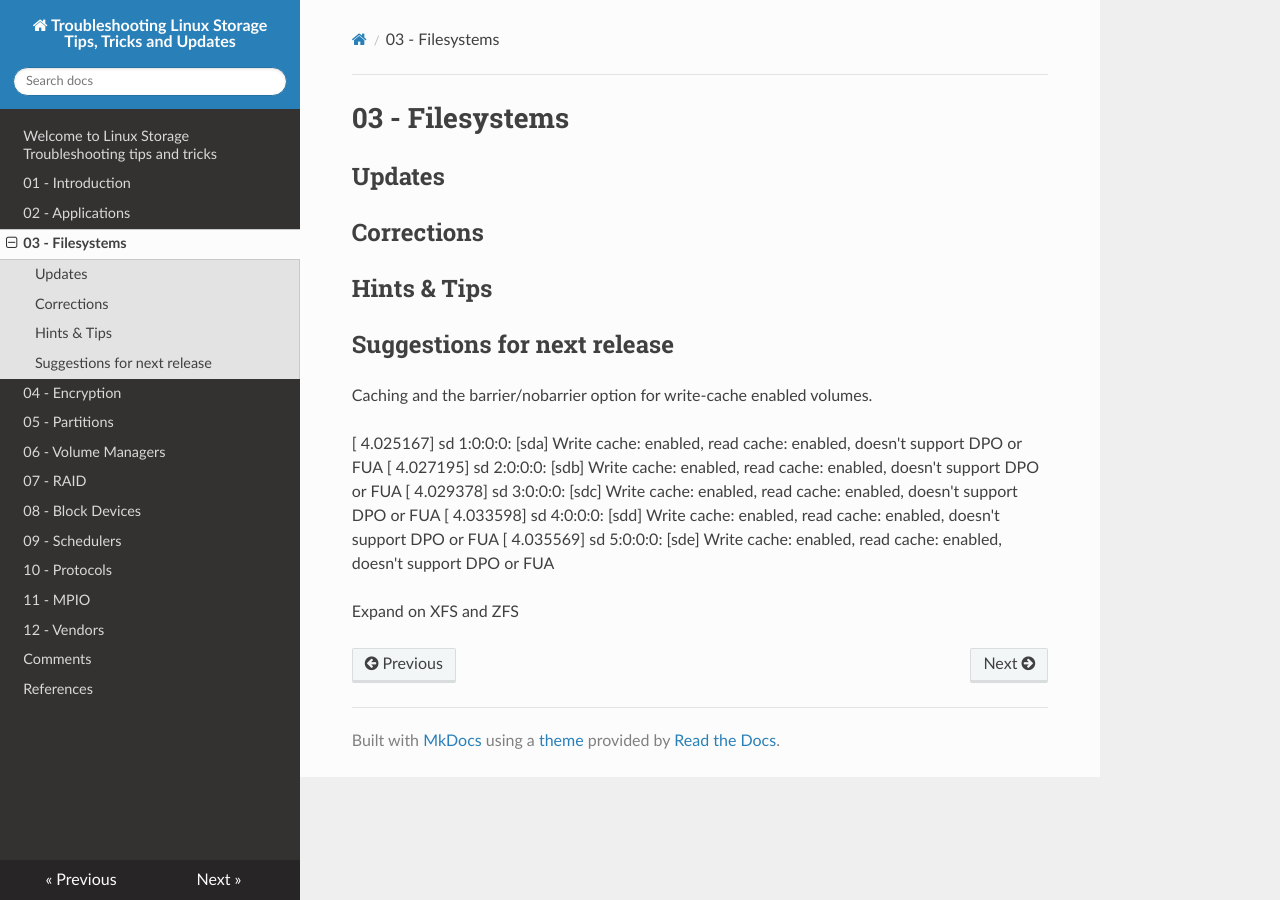
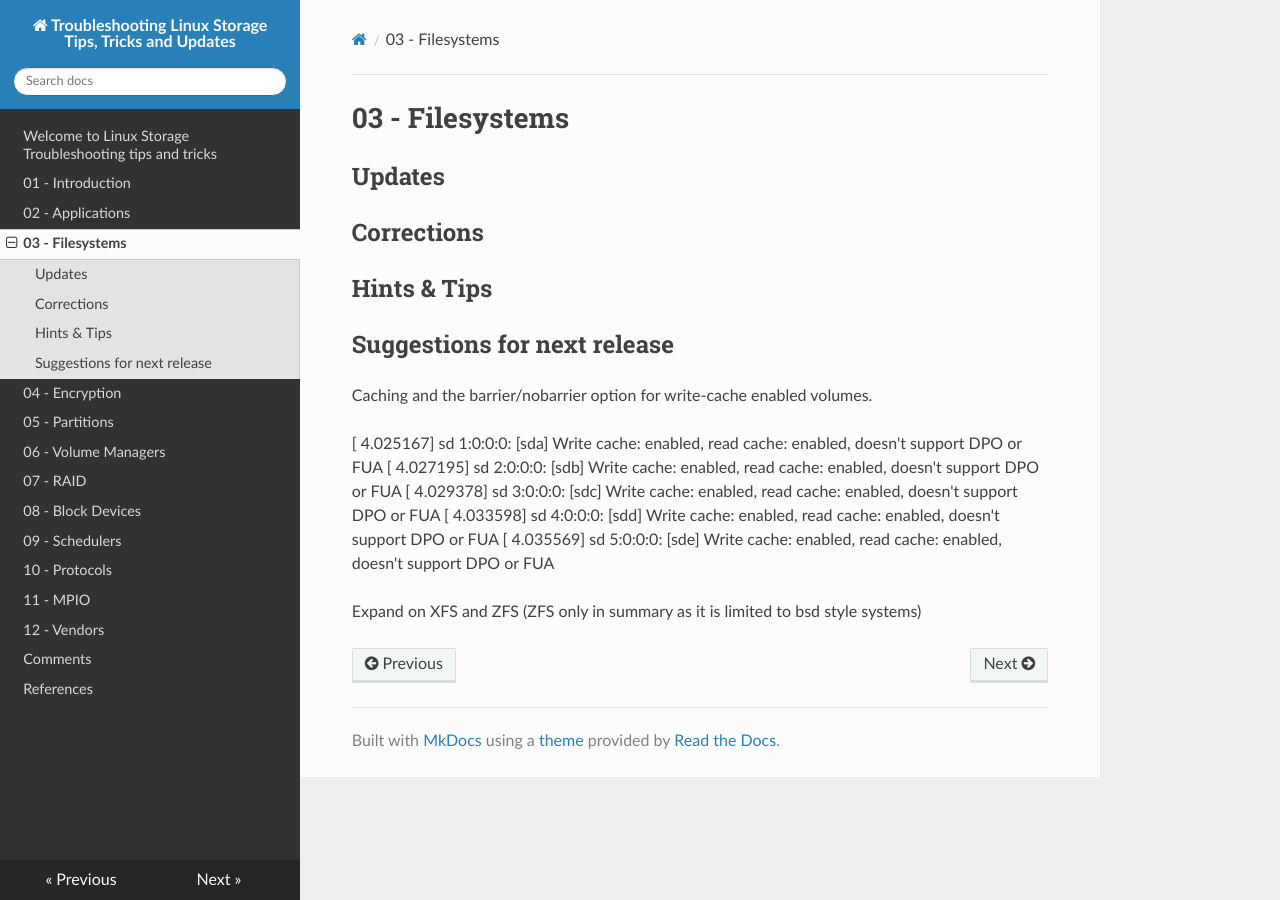
Before and after one commit to elonden/lst-tips, an MkDocs documentation site: the page built from docs/chap-03-filesystems.md, in a window 1280 px wide. Built offline with MkDocs 1.6.1, drawn with Linux system fonts in a browser that asks for light colours; nearby versions of some CDN libraries.

Commit message:
update
Signed-off-by: Erwin van Londen <erwin.vanlonden@hitachivantara.com>

```diff
--- a/docs/chap-03-filesystems.md
+++ b/docs/chap-03-filesystems.md
@@ -16,4 +16,4 @@ Caching and the barrier/nobarrier option for write-cache enabled volumes.
 [    4.033598] sd 4:0:0:0: [sdd] Write cache: enabled, read cache: enabled, doesn't support DPO or FUA
 [    4.035569] sd 5:0:0:0: [sde] Write cache: enabled, read cache: enabled, doesn't support DPO or FUA
 
-Expand on XFS and ZFS
+Expand on XFS and ZFS (ZFS only in summary as it is limited to bsd style systems)
```
